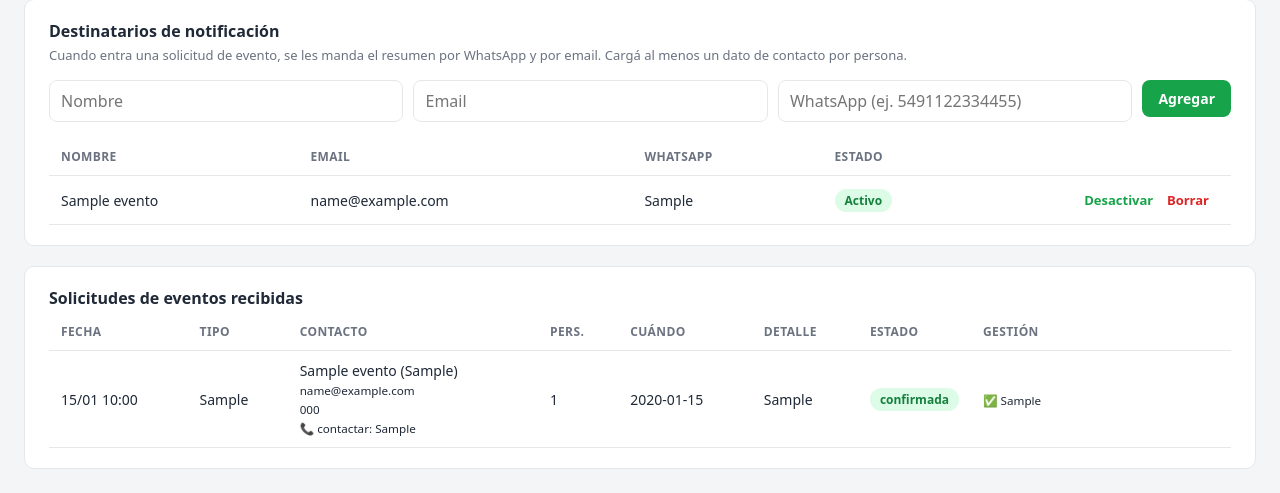
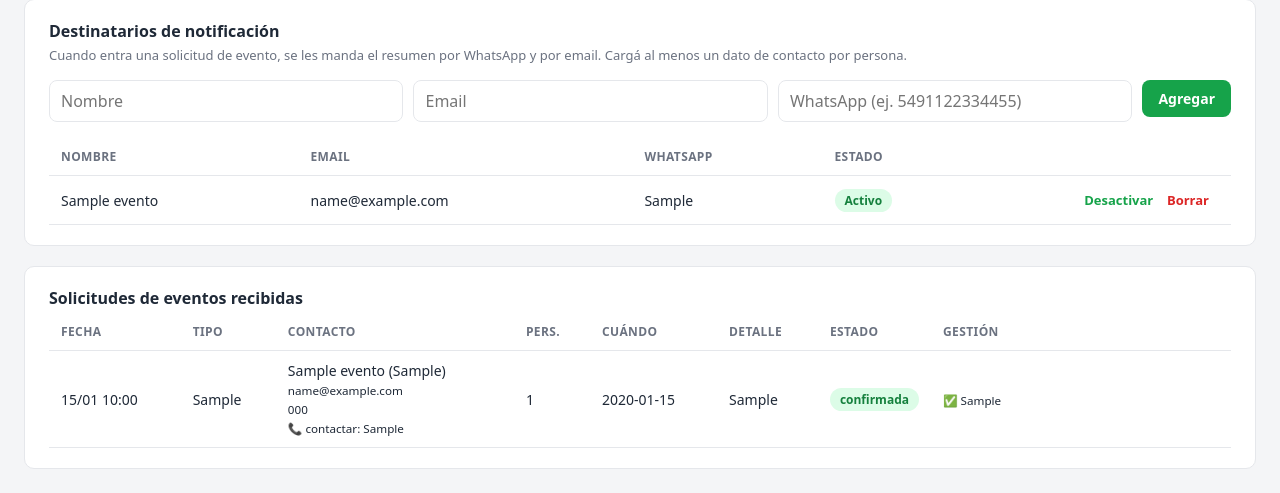
Before and after one commit to barrientossjoel/SelquetBot, a Flask app: page /admin/eventos in a window 1280 px wide. Shown: the part 344-837 px from the top of the page. Run offline with Flask 3, Linux system fonts and the light colour scheme; the visitor is signed in with stand-in values (Sample User, id 1); tables that the repository leaves empty hold one stand-in row (values such as "Sample post"); data that the repository does not hold is empty.

Commit message:
Panel: compactar la columna Gestion de eventos (input y botones apilados)
Los botones Confirmar reserva / Cancelar se cortaban a la derecha porque la
columna Gestion iba toda en una linea (white-space:nowrap) y empujaba fuera del
ancho. Ahora la celda tiene ancho fijo (300px) con los forms en bloque: input
arriba y botones full-width abajo, siempre visibles.

```diff
--- a/static/admin.css
+++ b/static/admin.css
@@ -120,6 +120,13 @@ td input { margin-top: 0; }
 .acciones { white-space: nowrap; text-align: right; }
 .acciones form { display: inline; }
 
+/* Columna Gestión (solicitudes de eventos): input + botones apilados y compactos,
+   para que no se corten al costado por más columnas que tenga la tabla. */
+td.gestion { white-space: normal; text-align: left; width: 300px; }
+td.gestion form { display: block; margin-bottom: 6px; }
+td.gestion input { width: 100%; box-sizing: border-box; margin-bottom: 4px; }
+td.gestion .btn { width: 100%; }
+
 /* Badges */
 .badge { display: inline-block; padding: 3px 10px; border-radius: 999px; font-size: 12px; font-weight: 700; }
 .badge.hay { background: #dcfce7; color: var(--accent-dark); }
--- a/templates/admin/eventos.html
+++ b/templates/admin/eventos.html
@@ -81,7 +81,7 @@
           <td>{{ s.fecha_estimada or '—' }}</td>
           <td>{{ s.detalle or '—' }}</td>
           <td><span class="badge {{ 'hay' if s.estado == 'confirmada' else 'estado' }}">{{ s.estado }}</span></td>
-          <td class="acciones" style="text-align:left">
+          <td class="acciones gestion">
             {% if s.estado == 'confirmada' %}
               <small>✅ {{ s.notas_confirmacion or 'Confirmada' }}</small>
             {% elif s.estado != 'cancelada' %}
```
